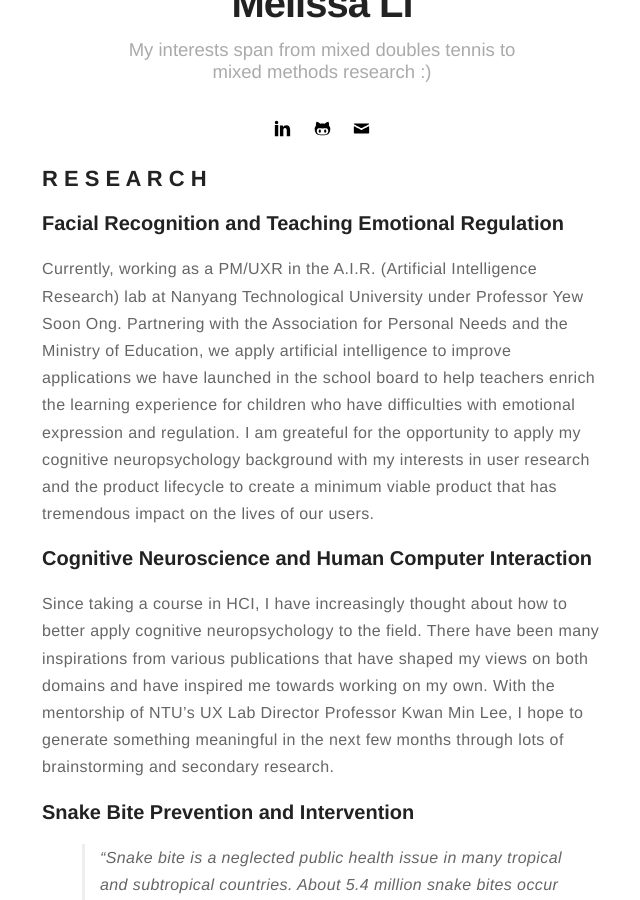
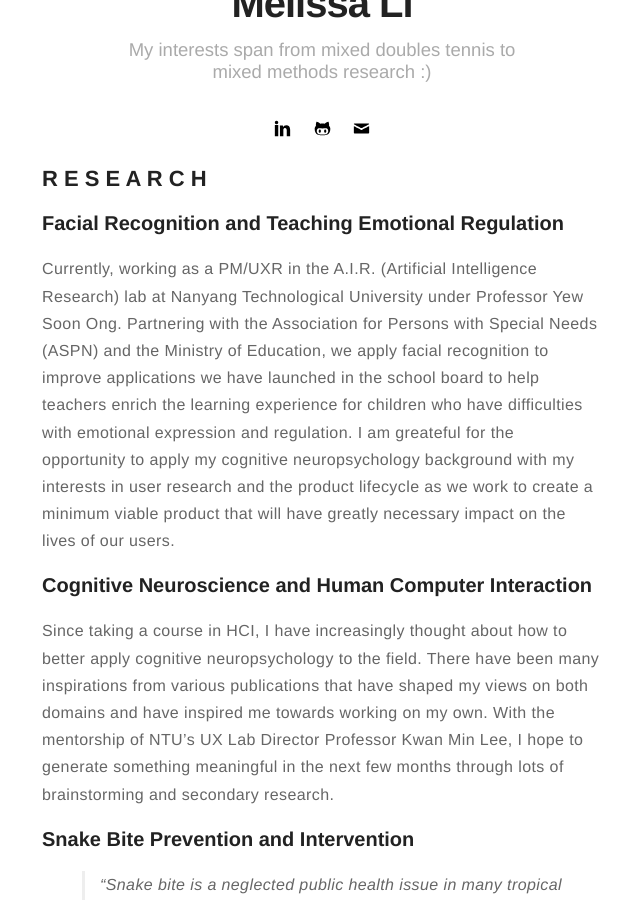
Before and after one commit to im-mel/im-mel.github.io, a Jekyll site: the page built from projects.md, in a window 1280 px wide and 900 px high, scrolled down 309 px. Shown: the whole window, without its empty margins (318-958 px from the left). Built offline with Jekyll 4.4.1, drawn with Linux system fonts in a browser that asks for light colours.

Commit message:
Update projects.md

```diff
--- a/projects.md
+++ b/projects.md
@@ -5,7 +5,7 @@ layout: page
 
 ## R E S E A R C H
 ### Facial Recognition and Teaching Emotional Regulation
-Currently, working as a PM/UXR in the A.I.R. (Artificial Intelligence Research) lab at Nanyang Technological University under Professor Yew Soon Ong. Partnering with the Association for Personal Needs and the Ministry of Education, we apply artificial intelligence to improve applications we have launched in the school board to help teachers enrich the learning experience for children who have difficulties with emotional expression and regulation. I am greateful for the opportunity to apply my cognitive neuropsychology background with my interests in user research and the product lifecycle to create a minimum viable product that has tremendous impact on the lives of our users.
+Currently, working as a PM/UXR in the A.I.R. (Artificial Intelligence Research) lab at Nanyang Technological University under Professor Yew Soon Ong. Partnering with the Association for Persons with Special Needs (ASPN) and the Ministry of Education, we apply facial recognition to improve applications we have launched in the school board to help teachers enrich the learning experience for children who have difficulties with emotional expression and regulation. I am greateful for the opportunity to apply my cognitive neuropsychology background with my interests in user research and the product lifecycle as we work to create a minimum viable product that will have greatly necessary impact on the lives of our users.
 
 
 
```
